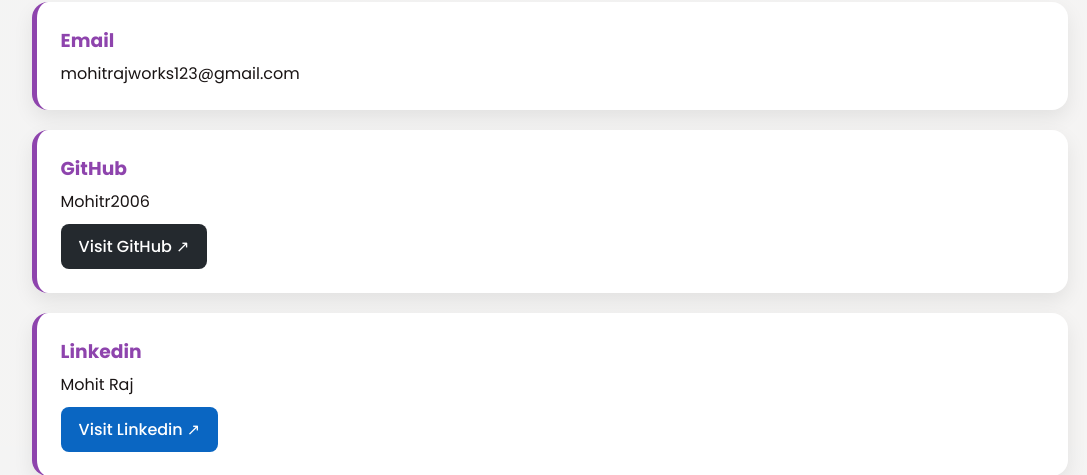
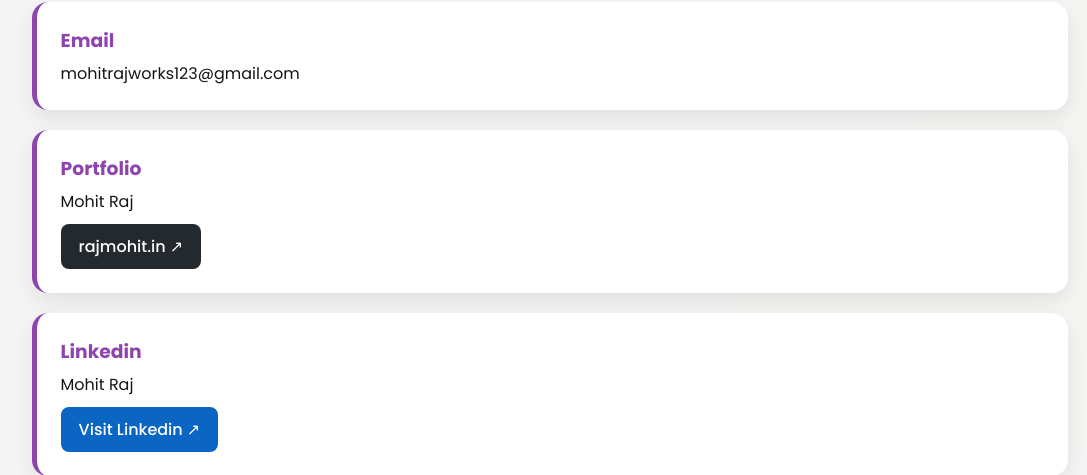
Before and after one commit to Mohitr2006/Loan-Prediction-App, a Flask app: page /contact in a window 1280 px wide. Shown: the part 354-829 px from the top of the page, without its empty margins (90-1177 px from the left). Run offline with Flask 3, Linux system fonts and the light colour scheme; parts of the project's set-up code (start-up, migrations or seed data) failed here and were passed over.

Commit message:
added portfolio link

```diff
--- a/static/contact.css
+++ b/static/contact.css
@@ -64,6 +64,24 @@
 }
 
 .github-link:hover{
+    background: #000;
+    transform: translateY(-2px);
+    box-shadow: 0 8px 18px rgba(0,0,0,0.25);
+}
+
+.portfolio-link{
+    display: inline-block;
+    margin-top: 10px;
+    padding: 10px 18px;
+    background: #24292e;
+    color: white;
+    text-decoration: none;
+    border-radius: 8px;
+    font-weight: 500;
+    transition: all 0.3s ease;
+}
+
+.portfolio-link:hover{
     background: #000;
     transform: translateY(-2px);
     box-shadow: 0 8px 18px rgba(0,0,0,0.25);
--- a/templates/contact.html
+++ b/templates/contact.html
@@ -25,13 +25,13 @@ Contact
         </div>
 
         <div class="info-box">
-            <h3>GitHub</h3>
-            <p>Mohitr2006</p>
-            <a href="https://github.com/Mohitr2006"
+            <h3>Portfolio</h3>
+            <p>Mohit Raj</p>
+            <a href="https://rajmohit.in/"
             target="_blank"
             rel="noopener noreferrer"
-            class="github-link">
-            Visit GitHub ↗
+            class="portfolio-link">
+            rajmohit.in ↗
             </a>
         </div>
 
```
Also changed, not shown: templates/about.html (+7 -0 lines).
